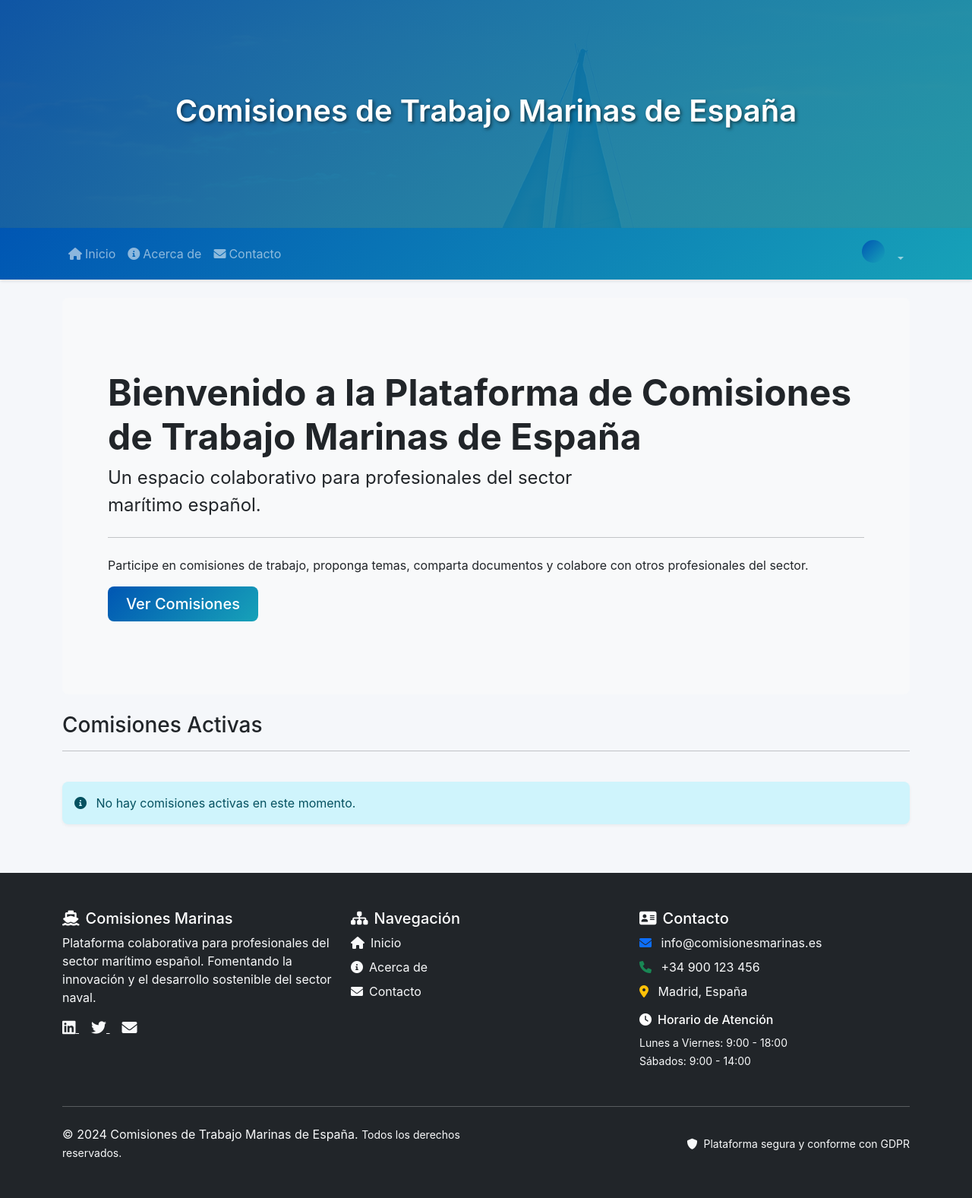
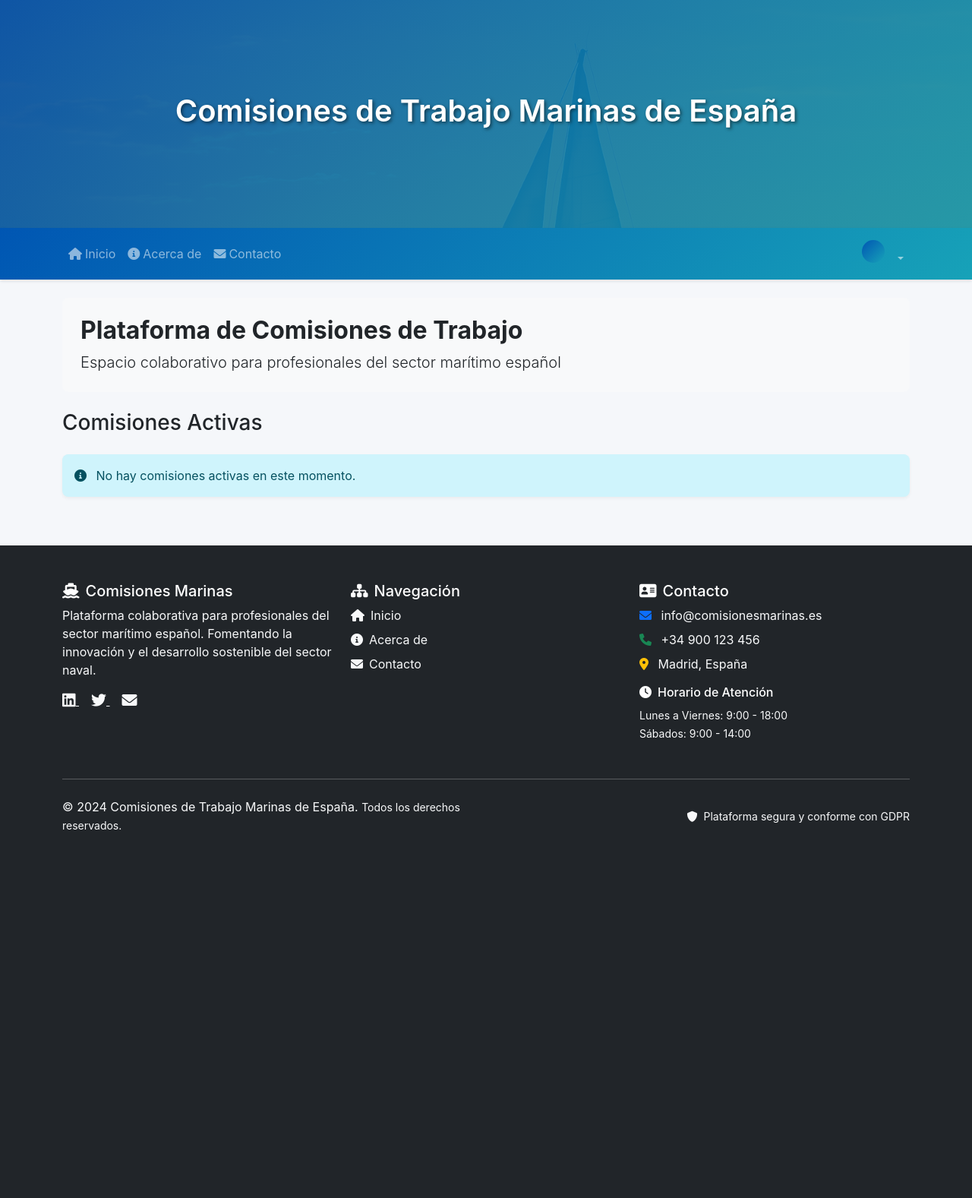
Before and after one commit to Gumerwest/comisiones-marinas, a Python web app: template app/templates/main/index.html in a window 1280 px wide. Shown: the whole page at 76% size. After the commit the page ends 1092 px from the top, so only its background shows below. Run offline with Jinja, Linux system fonts and the light colour scheme; the template is opened without the code that fills it, so the values that code supplies are empty; some libraries are stand-ins or nearby versions.

Commit message:
Update index.html

```diff
--- a/app/templates/main/index.html
+++ b/app/templates/main/index.html
@@ -1,60 +1,72 @@
 {% extends 'base.html' %}
 
 {% block content %}
-<div class="row">
-    <div class="col-md-12">
-        <div class="p-5 mb-4 bg-light rounded-3">
-            <div class="container-fluid py-5">
-                <h1 class="display-5 fw-bold">Bienvenido a la Plataforma de Comisiones de Trabajo Marinas de España</h1>
-                <p class="col-md-8 fs-4">Un espacio colaborativo para profesionales del sector marítimo español.</p>
-                <hr class="my-4">
-                <p>Participe en comisiones de trabajo, proponga temas, comparta documentos y colabore con otros profesionales del sector.</p>
-                {% if current_user.is_anonymous %}
-                    <a class="btn btn-primary btn-lg" href="{{ url_for('auth.registro') }}" role="button">Registrarse</a>
-                    <a class="btn btn-outline-primary btn-lg" href="{{ url_for('auth.login') }}" role="button">Iniciar Sesión</a>
-                {% else %}
-                    <a class="btn btn-primary btn-lg" href="{{ url_for('comisiones.listar_comisiones') }}" role="button">Ver Comisiones</a>
-                {% endif %}
-            </div>
+<!-- Sección de bienvenida -->
+<div class="row mb-4">
+    <div class="col-12">
+        <div class="bg-light rounded-3 p-4">
+            <h2 class="fw-bold">Plataforma de Comisiones de Trabajo</h2>
+            <p class="lead mb-0">Espacio colaborativo para profesionales del sector marítimo español</p>
         </div>
     </div>
 </div>
 
-<div class="row mb-4">
-    <div class="col-md-12">
-        <h3>Comisiones Activas</h3>
-        <hr>
+<!-- Comisiones Activas -->
+<div class="row">
+    <div class="col-12">
+        <div class="d-flex justify-content-between align-items-center mb-3">
+            <h3>Comisiones Activas</h3>
+            {% if current_user.is_authenticated and current_user.rol == 'admin' %}
+            <a href="{{ url_for('comisiones.crear_comision') }}" class="btn btn-primary">
+                <i class="fas fa-plus"></i> Nueva Comisión
+            </a>
+            {% endif %}
+        </div>
     </div>
 </div>
 
-<div class="row">
+<div class="row g-3">
     {% if comisiones %}
         {% for comision in comisiones %}
-            <div class="col-md-4 mb-4">
-                <div class="card h-100">
-                    {% if comision.imagen_path %}
-                        <img src="{{ url_for('static', filename='uploads/' + comision.imagen_path) }}" class="card-img-top" alt="{{ comision.nombre }}" style="height: 200px; object-fit: cover;">
+        <div class="col-md-4 col-lg-3">
+            <div class="card h-100 shadow-sm hover-card">
+                {% if comision.imagen_path %}
+                <img src="{{ url_for('static', filename='uploads/' + comision.imagen_path) }}"
+                     class="card-img-top" alt="{{ comision.nombre }}"
+                     style="height: 150px; object-fit: cover;">
+                {% else %}
+                <div class="card-img-top bg-gradient text-white d-flex align-items-center justify-content-center"
+                     style="height: 150px; background: linear-gradient(135deg, #0056b3, #17a2b8);">
+                    <i class="fas fa-ship fa-3x"></i>
+                </div>
+                {% endif %}
+
+                <div class="card-body p-3">
+                    <h5 class="card-title mb-2">{{ comision.nombre }}</h5>
+                    <p class="card-text small text-muted mb-2">{{ comision.descripcion|truncate(80) }}</p>
+
+                    <div class="d-flex justify-content-between align-items-center mb-2">
+                        <span class="badge bg-primary">
+                            <i class="fas fa-users"></i> {{ comision.membresias.filter_by(estado='aprobado').count() }}
+                        </span>
+                        <span class="badge bg-info">
+                            <i class="fas fa-lightbulb"></i> {{ comision.temas.filter_by(estado='aprobado').count() }}
+                        </span>
+                    </div>
+
+                    {% if current_user.is_authenticated %}
+                        <a href="{{ url_for('comisiones.ver_comision', id=comision.id) }}"
+                           class="btn btn-sm btn-primary w-100">Ver Comisión</a>
                     {% else %}
-                        <div class="card-img-top bg-secondary text-white d-flex align-items-center justify-content-center" style="height: 200px;">
-                            <i class="fas fa-ship fa-4x"></i>
-                        </div>
+                        <a href="{{ url_for('auth.login') }}"
+                           class="btn btn-sm btn-outline-primary w-100">Iniciar sesión</a>
                     {% endif %}
-                    <div class="card-body">
-                        <h5 class="card-title">{{ comision.nombre }}</h5>
-                        <p class="card-text">{{ comision.descripcion|truncate(100) }}</p>
-                    </div>
-                    <div class="card-footer bg-white">
-                        {% if current_user.is_authenticated %}
-                            <a href="{{ url_for('comisiones.ver_comision', id=comision.id) }}" class="btn btn-primary">Ver Comisión</a>
-                        {% else %}
-                            <a href="{{ url_for('auth.login') }}" class="btn btn-outline-primary">Iniciar sesión para ver más</a>
-                        {% endif %}
-                    </div>
                 </div>
             </div>
+        </div>
         {% endfor %}
     {% else %}
-        <div class="col-md-12">
+        <div class="col-12">
             <div class="alert alert-info">
                 <i class="fas fa-info-circle me-2"></i> No hay comisiones activas en este momento.
             </div>
@@ -62,33 +74,13 @@
     {% endif %}
 </div>
 
-{% if current_user.is_authenticated and temas_destacados %}
-    <div class="row mt-5 mb-4">
-        <div class="col-md-12">
-            <h3>Temas Destacados</h3>
-            <hr>
-        </div>
-    </div>
-
-    <div class="row">
-        {% for tema in temas_destacados %}
-            <div class="col-md-6 mb-4">
-                <div class="card h-100">
-                    <div class="card-body">
-                        <h5 class="card-title">{{ tema.titulo }}</h5>
-                        <h6 class="card-subtitle mb-2 text-muted">{{ tema.comision.nombre }}</h6>
-                        <p class="card-text">{{ tema.resumen|truncate(150) }}</p>
-                        <div class="d-flex justify-content-between align-items-center">
-                            <div>
-                                <span class="badge bg-primary">{{ tema.votos.count() }} votos</span>
-                                <span class="badge bg-info">{{ tema.comentarios.count() }} comentarios</span>
-                            </div>
-                            <a href="{{ url_for('temas.ver_tema', id=tema.id) }}" class="btn btn-sm btn-outline-primary">Ver Tema</a>
-                        </div>
-                    </div>
-                </div>
-            </div>
-        {% endfor %}
-    </div>
-{% endif %}
+<style>
+.hover-card {
+    transition: transform 0.2s, box-shadow 0.2s;
+}
+.hover-card:hover {
+    transform: translateY(-5px);
+    box-shadow: 0 8px 20px rgba(0,0,0,0.1) !important;
+}
+</style>
 {% endblock %}
```
